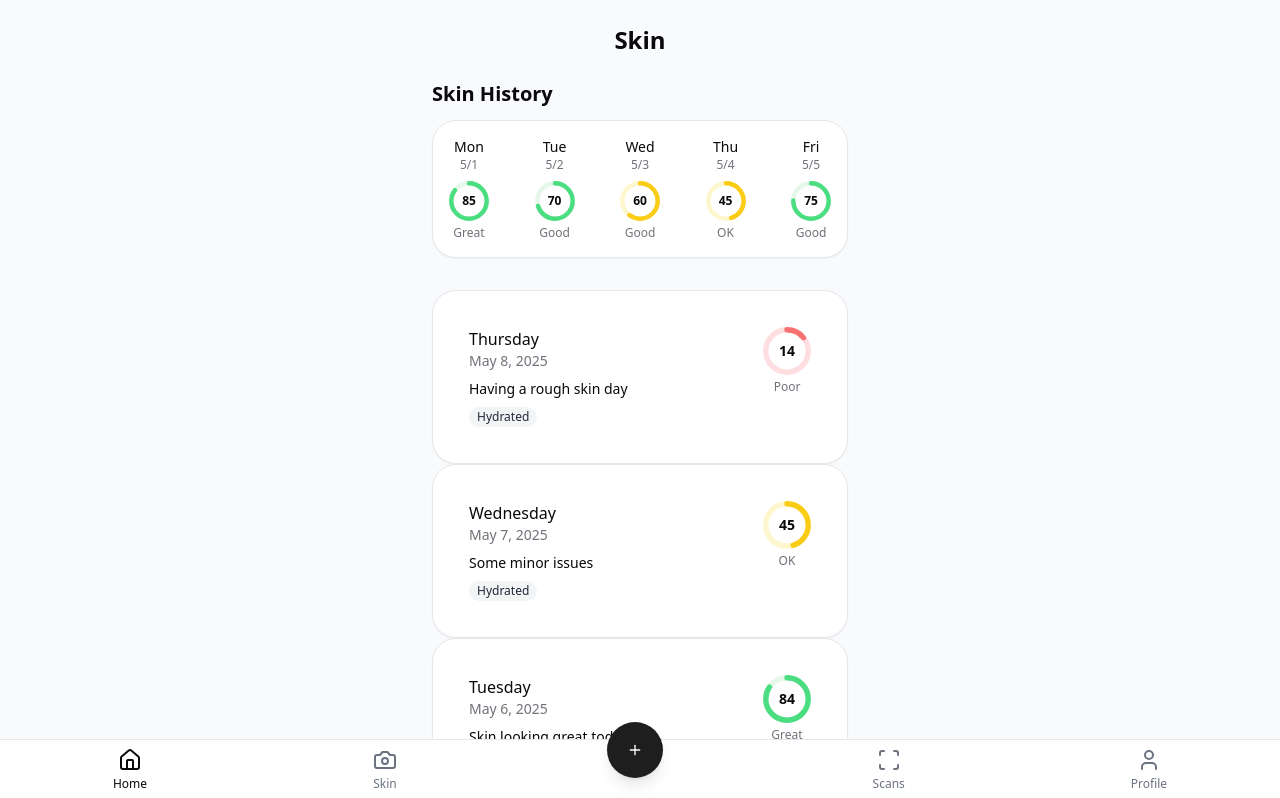
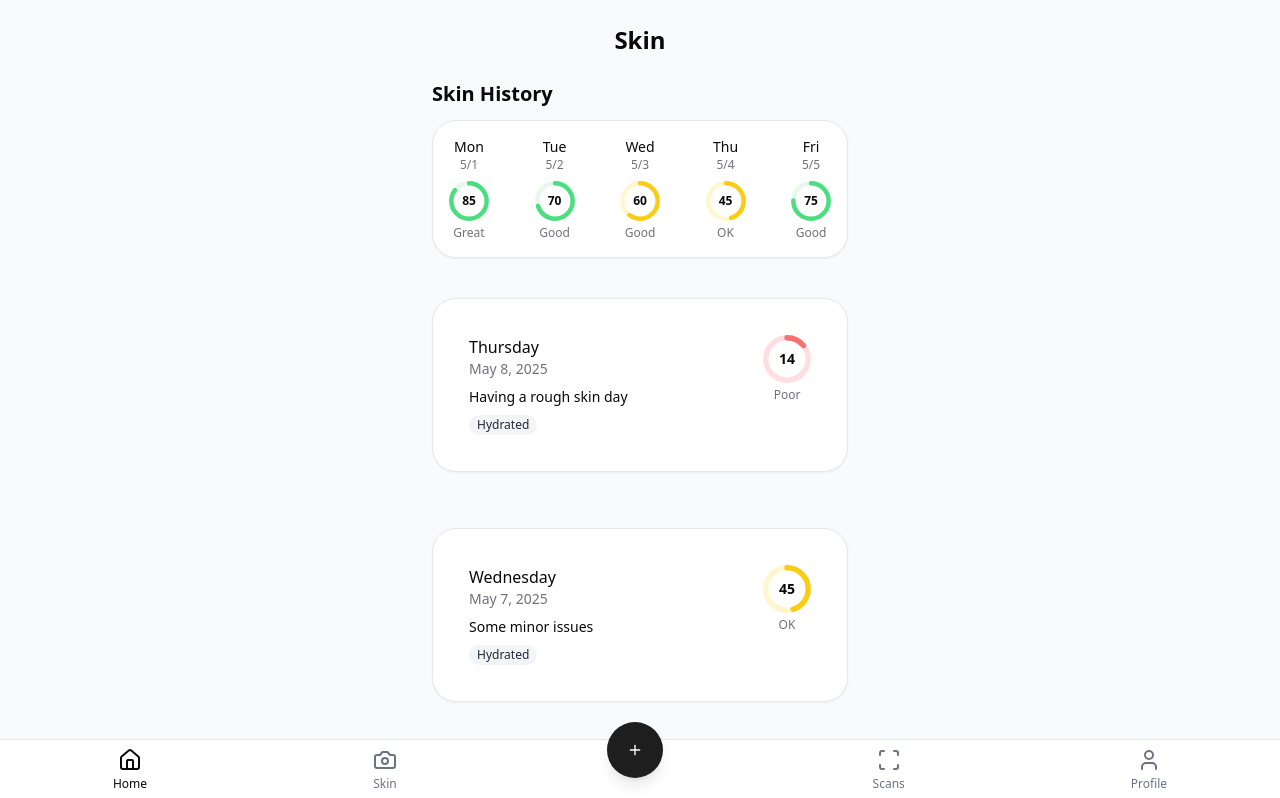
Before and after one commit to mattcoatsworth/skin-savvy-scan-track-0afccea7, a React (Vite) app: page /history in a window 1280 px wide. Shown: the top 798 px of the page. Built offline with nearby package versions, Linux system fonts and the light colour scheme.

Commit message:
Fix: Add spacing between history blocks
Adds spacing between the daily history blocks on the /history page.

```diff
--- a/src/pages/History.tsx
+++ b/src/pages/History.tsx
@@ -86,11 +86,11 @@ const History = () => {
           <h1 className="text-2xl font-bold text-center">Skin</h1>
         </header>
 
-        {/* Add SkinHistory at the top */}
-        <SkinHistory ratings={skinRatings} className="mb-8" />
+        {/* Add SkinHistory at the top with more margin */}
+        <SkinHistory ratings={skinRatings} className="mb-10" />
 
-        {/* Increase space between cards from space-y-8 to space-y-10 to match Food Impacts section */}
-        <div className="space-y-10">
+        {/* Use gap-y-14 for significantly more space between cards */}
+        <div className="flex flex-col gap-y-14">
           {dayLogs.map((log) => (
             <Link key={log.id} to={`/day-log/${log.id}`}>
               <Card className="ios-card hover:shadow-md transition-all">
```
